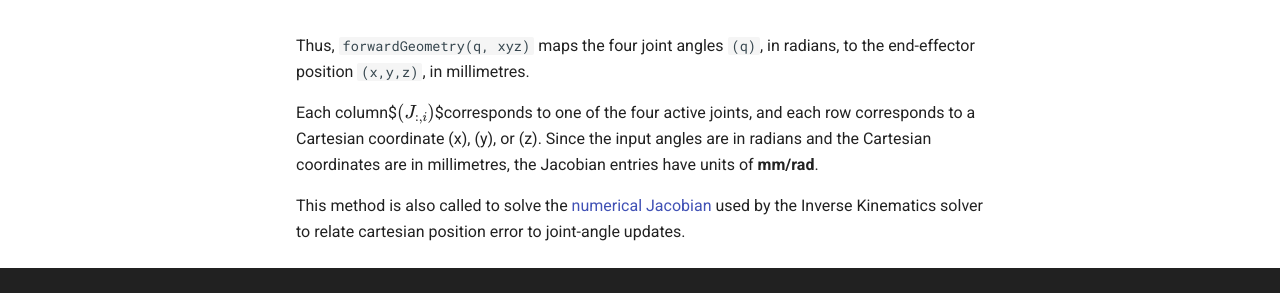
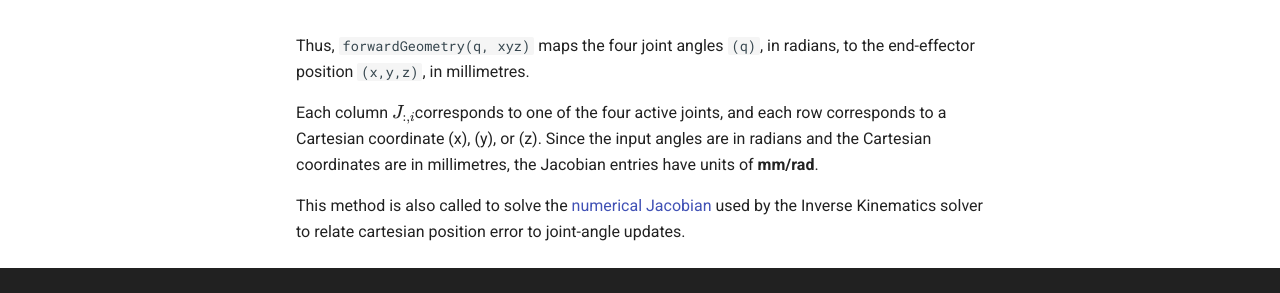
Before and after one commit to Juan-CarlosM/ProMice, an MkDocs documentation site: the page built from docs/modified_denavit_hartenberg.md, in a window 1280 px wide and 900 px high, scrolled down 4571 px. Shown: the part 475-768 px from the top of the window. Built offline with MkDocs 1.6.1 and Material for MkDocs 9.7.7, drawn with Linux system fonts in a browser that asks for light colours; some of the changed text lies outside the part shown.

Commit message:
Fix LaTeX formatting in MDH documentation
Updated mathematical notation for clarity and consistency.

```diff
--- a/docs/modified_denavit_hartenberg.md
+++ b/docs/modified_denavit_hartenberg.md
@@ -45,7 +45,7 @@
 
 ## 3. Homogeneous MDH transformation
 
-For each row, the transformation from frame $$(i-1)$$ to frame $$(i)$$ is
+For each row, the transformation from frame $(i-1)$ to frame $(i)$ is
 computed using the MDH matrix:
 
 $$
@@ -190,7 +190,7 @@
 
 
 
-Each column$$(J_{:,i})$$corresponds to one of the four active joints, and
+Each column \(J_{:,i}\)corresponds to one of the four active joints, and
 each row corresponds to a Cartesian coordinate (x), (y), or (z). Since
 the input angles are in radians and the Cartesian coordinates are in
 millimetres, the Jacobian entries have units of **mm/rad**.
```
